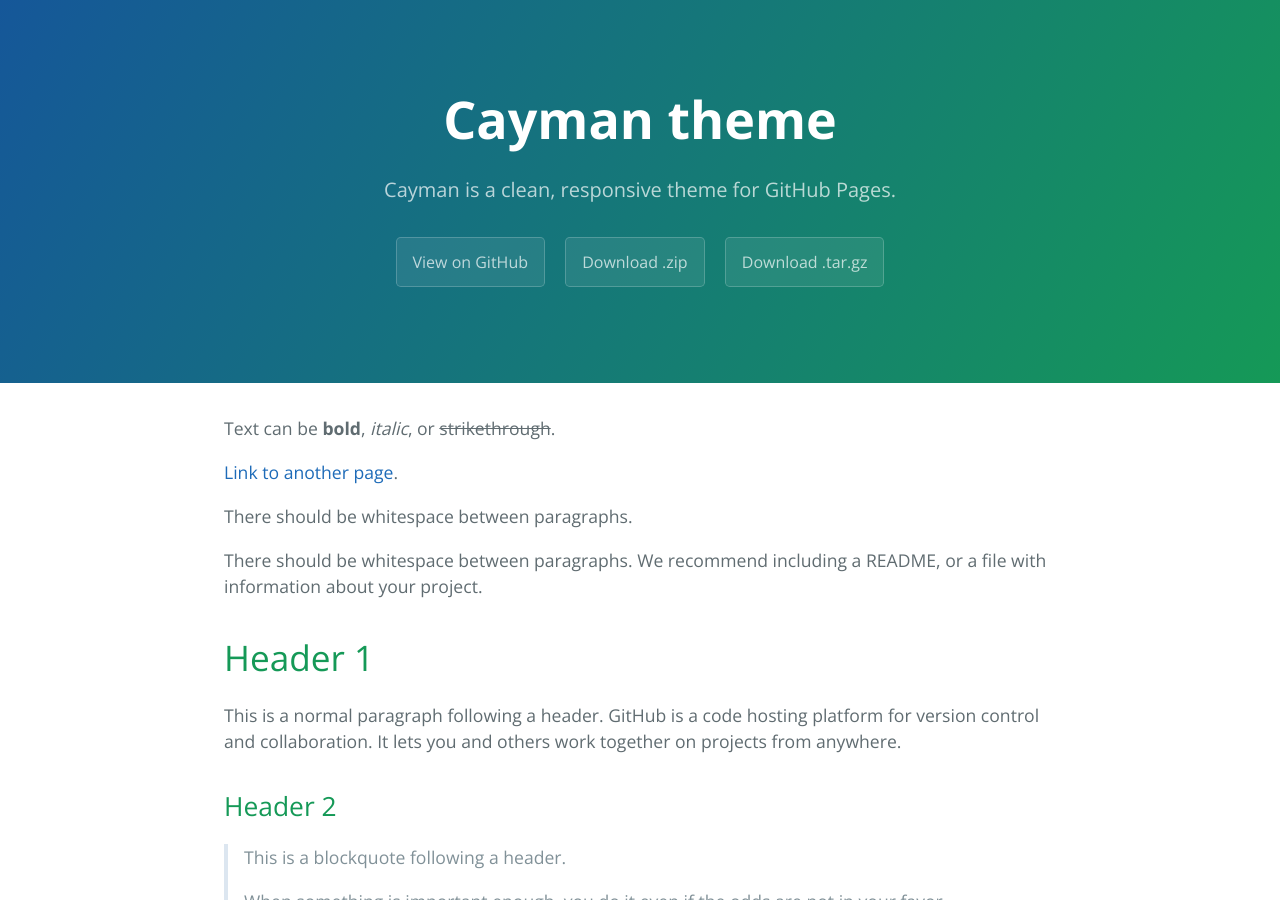
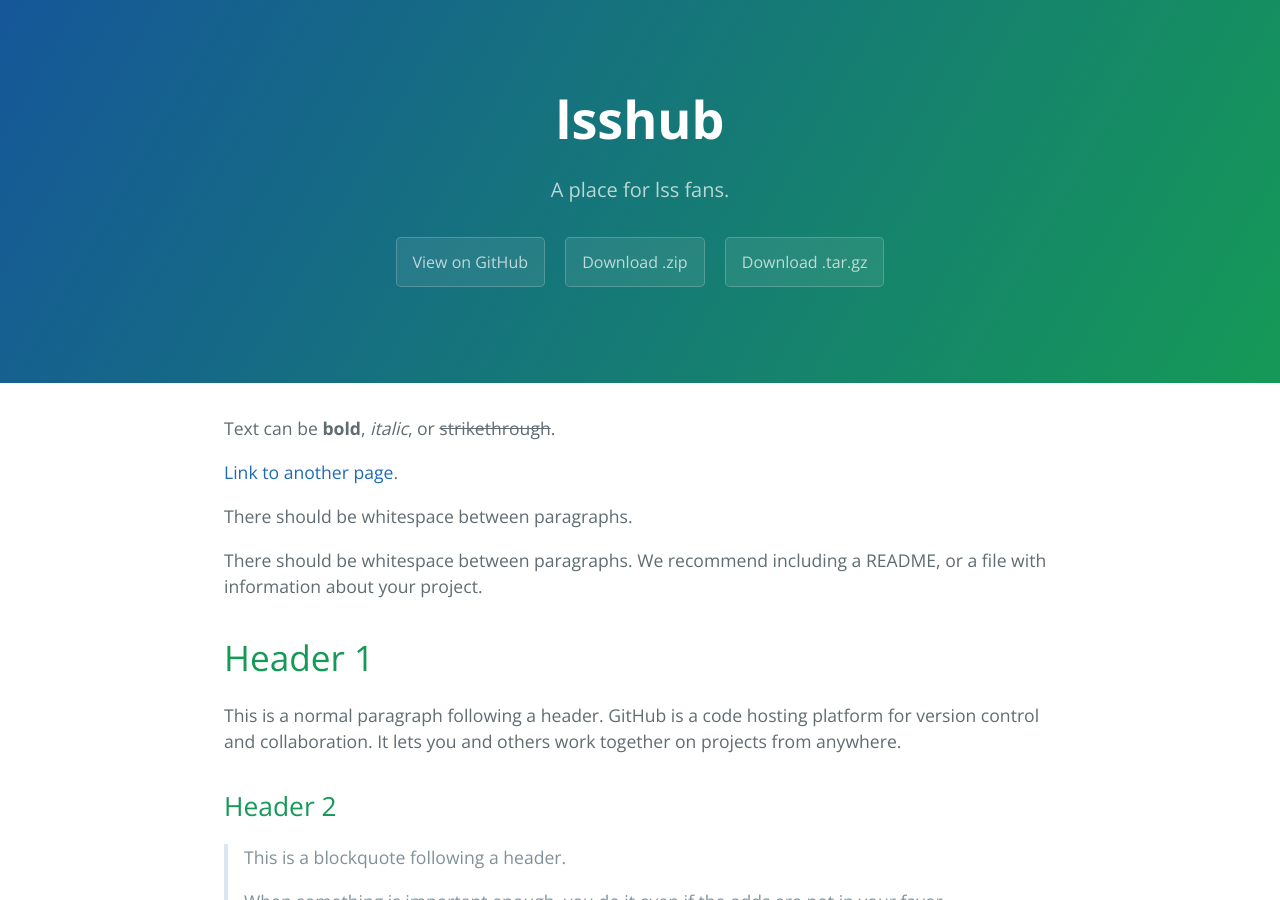
Before and after one commit to soleil1987/lsshub.github.io, a Jekyll site: the page built from index.md, in a window 1280 px wide and 900 px high. Built offline with Jekyll 4.4.1, drawn with Linux system fonts in a browser that asks for light colours; some of the changed text lies outside the part shown.

Commit message:
title icp

```diff
--- a/_config.yml
+++ b/_config.yml
@@ -1,5 +1,5 @@
-title: Cayman theme
-description: Cayman is a clean, responsive theme for GitHub Pages.
+title: lsshub
+description: A place for lss fans.
 show_downloads: true
 google_analytics:
 theme:
--- a/_layouts/default.html
+++ b/_layouts/default.html
@@ -27,7 +27,7 @@
 
       <footer class="site-footer">
         {% if site.github.is_project_page %}
-          <span class="site-footer-owner"><a href="{{ site.github.repository_url }}">{{ site.github.repository_name }}</a> is maintained by <a href="{{ site.github.owner_url }}">{{ site.github.owner_name }}</a>.</span>
+          <span class="site-footer-owner"><a href="{{ site.github.repository_url }}">{{ site.github.repository_name }}</a> [京ICP备15007886号-2]is maintained by <a href="{{ site.github.owner_url }}">{{ site.github.owner_name }}</a>.</span>
         {% endif %}
         <span class="site-footer-credits">This page was generated by <a href="https://pages.github.com">GitHub Pages</a>.</span>
       </footer>
```
